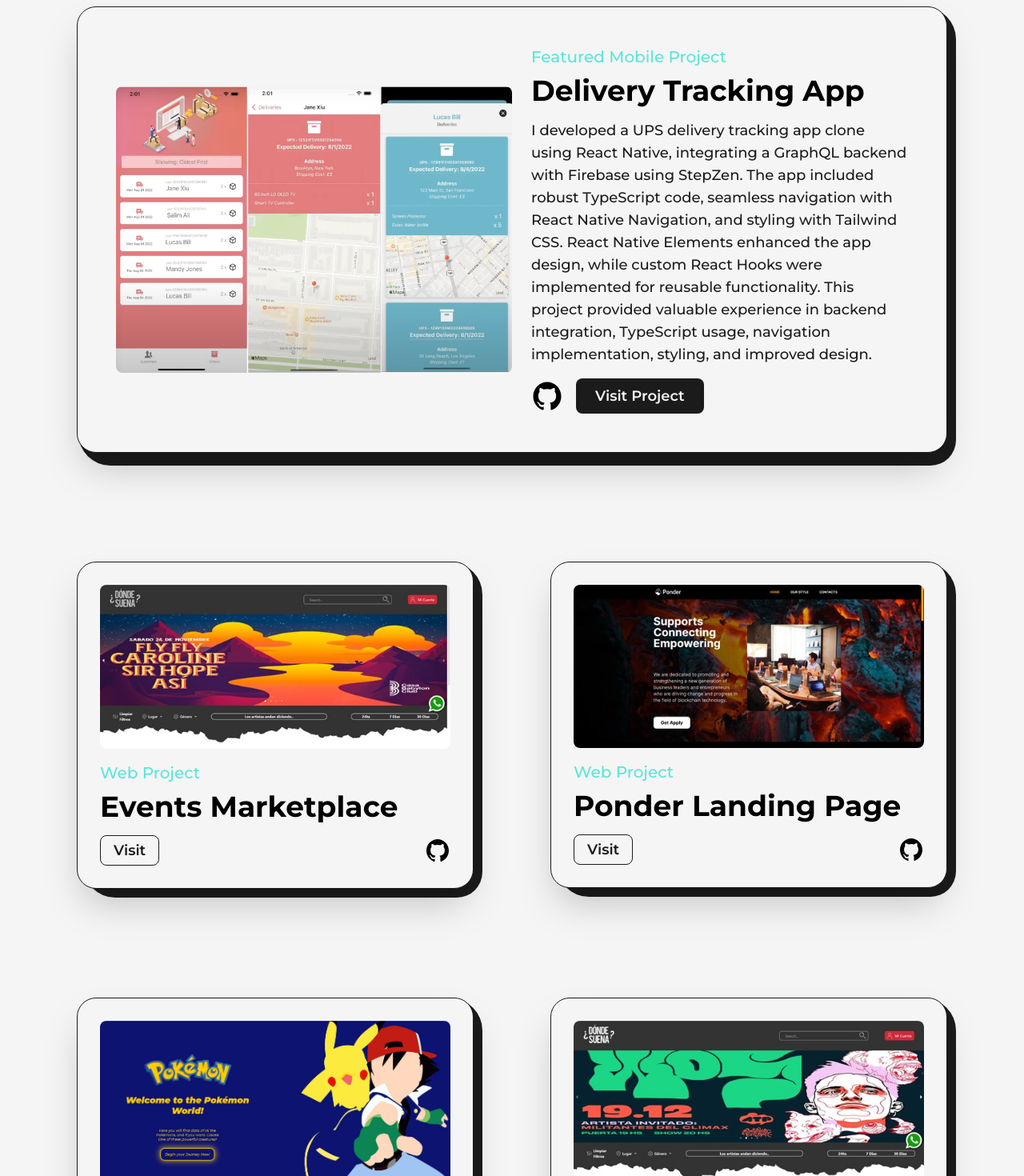
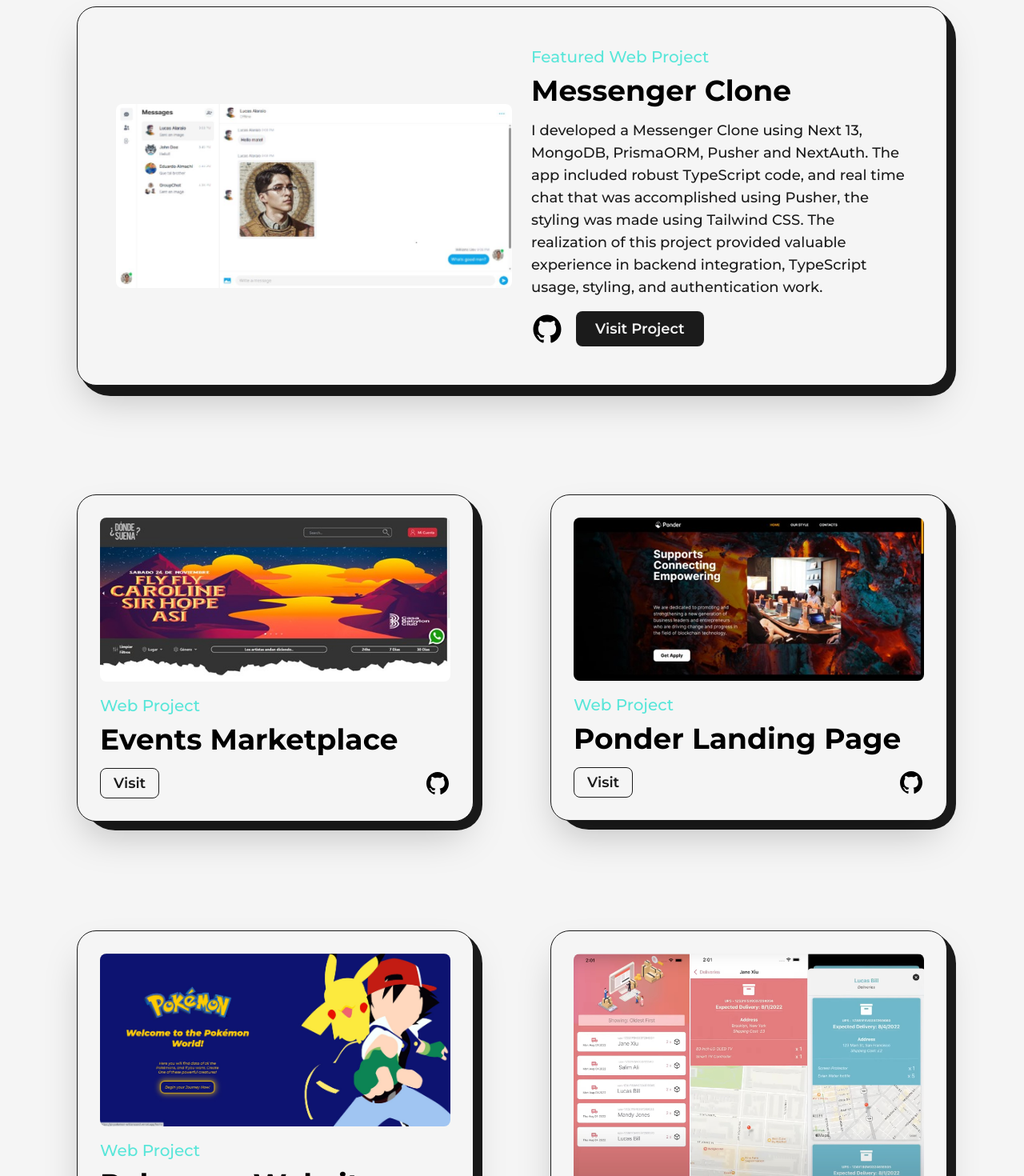
Before and after one commit to williansaaid/portfolio, a Next.js app: page /projects in a window 1280 px wide. Shown: the part 360-1830 px from the top of the page at 80% size. Built offline with nearby package versions, Linux system fonts and the light colour scheme.

Commit message:
Projects upt

```diff
--- a/src/app/projects/page.tsx
+++ b/src/app/projects/page.tsx
@@ -6,7 +6,7 @@
 import Head from 'next/head';
 import React from 'react';
 import dondeSuena from '../../../public/images/dondeSuena.jpg';
-import dondeSuena2 from '../../../public/images/dondeSuena2.jpg';
+import messenger from '../../../public/images/Messenger-clone.jpg'
 import ponder from '../../../public/images/ponder.jpg';
 import pokemon from '../../../public/images/pokemonProject.jpeg';
 import ups from '../../../public/images/ups.jpg';
@@ -43,12 +43,12 @@
                             className='col-span-12'
                         >
                             <FeaturedProject
-                                title='Delivery Tracking App'
-                                type='Featured Mobile Project'
-                                img={ups}
-                                link='https://github.com/williansaaid/DeliveryTrackingApp'
-                                github='https://github.com/williansaaid/DeliveryTrackingApp'
-                                summary='I developed a UPS delivery tracking app clone using React Native, integrating a GraphQL backend with Firebase using StepZen. The app included robust TypeScript code, seamless navigation with React Native Navigation, and styling with Tailwind CSS. React Native Elements enhanced the app design, while custom React Hooks were implemented for reusable functionality. This project provided valuable experience in backend integration, TypeScript usage, navigation implementation, styling, and improved design.'
+                                title='Messenger Clone'
+                                type='Featured Web Project'
+                                img={messenger}
+                                link='https://messenger-clone-ten-xi.vercel.app/'
+                                github='https://github.com/williansaaid/messenger-clone'
+                                summary='I developed a Messenger Clone using Next 13, MongoDB, PrismaORM, Pusher and NextAuth. The app included robust TypeScript code, and real time chat that was accomplished using Pusher, the styling was made using Tailwind CSS. The realization of this project provided valuable experience in backend integration, TypeScript usage, styling, and authentication work.'
                             />
                         </motion.div>
                         <motion.div
@@ -120,11 +120,11 @@
                             className='col-span-12 sm:col-span-6 pt-10'
                         >
                             <Project
-                                title='Backend for Events Marketplace'
-                                type='Backend Project'
-                                img={dondeSuena2}
-                                link='https://github.com/tomychi/DondeSuena-backend'
-                                github='https://github.com/tomychi/DondeSuena-backend'
+                                title='Delivery Tracking App'
+                                type='Mobile Project'
+                                img={ups}
+                                link='https://github.com/williansaaid/DeliveryTrackingApp'
+                                github='https://github.com/williansaaid/DeliveryTrackingApp'
                             />
                         </motion.div>
                     </div>
```
Also changed, not shown: public/images/Messenger-clone.jpg (added).
